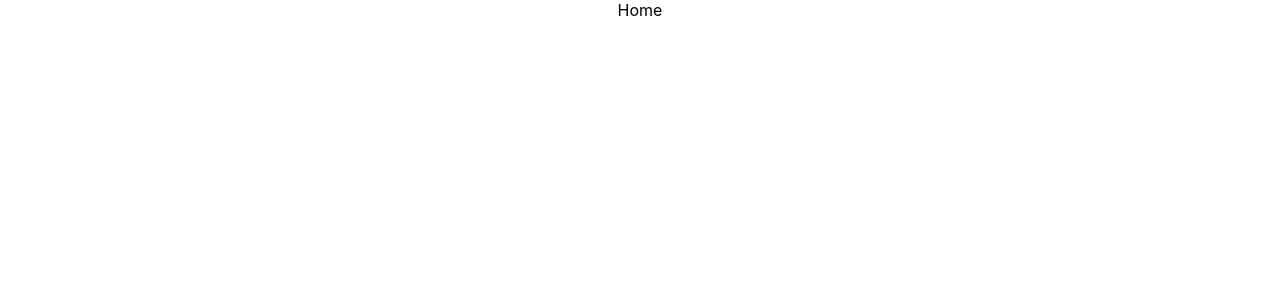
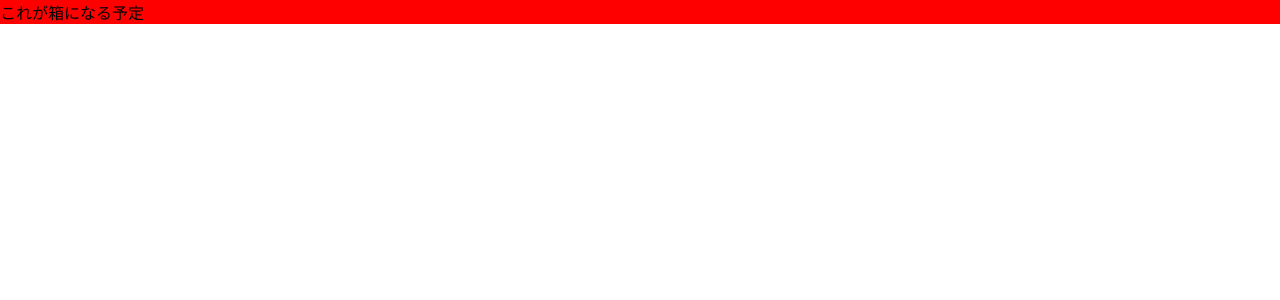
Before and after one commit to ut-code/mahjong, a React (Vite) app: page / in a window 1280 px wide. Shown: the top 300 px of the page. Built offline with nearby package versions, Linux system fonts and the light colour scheme.

Commit message:
stylesにcssを、pagesにtsxを突っ込む

```diff
--- a/src/App.tsx
+++ b/src/App.tsx
@@ -1,7 +1,7 @@
 import { useState } from 'react'
 import logo from './logo.svg'
-import './App.css'
-import Home from './Home'
+// import './App.css'
+import Home from './pages/Home'
 
 function App() {
   return (
--- a/src/Home.tsx
+++ /dev/null
@@ -1,5 +0,0 @@
-function Home() {
-    return <div>Home</div>
-}
-
-export default Home;
--- /dev/null
+++ b/src/pages/Home.tsx
@@ -0,0 +1,7 @@
+import "../styles/Home.css"
+function Home() {
+    // この辺でheaderを呼ぶ。
+    return <div className="question">これが箱になる予定</div>
+}
+
+export default Home;
--- /dev/null
+++ b/src/styles/Home.css
@@ -0,0 +1,4 @@
+.question {
+    padding:50 50 50 50;
+    background: red;
+}
```
